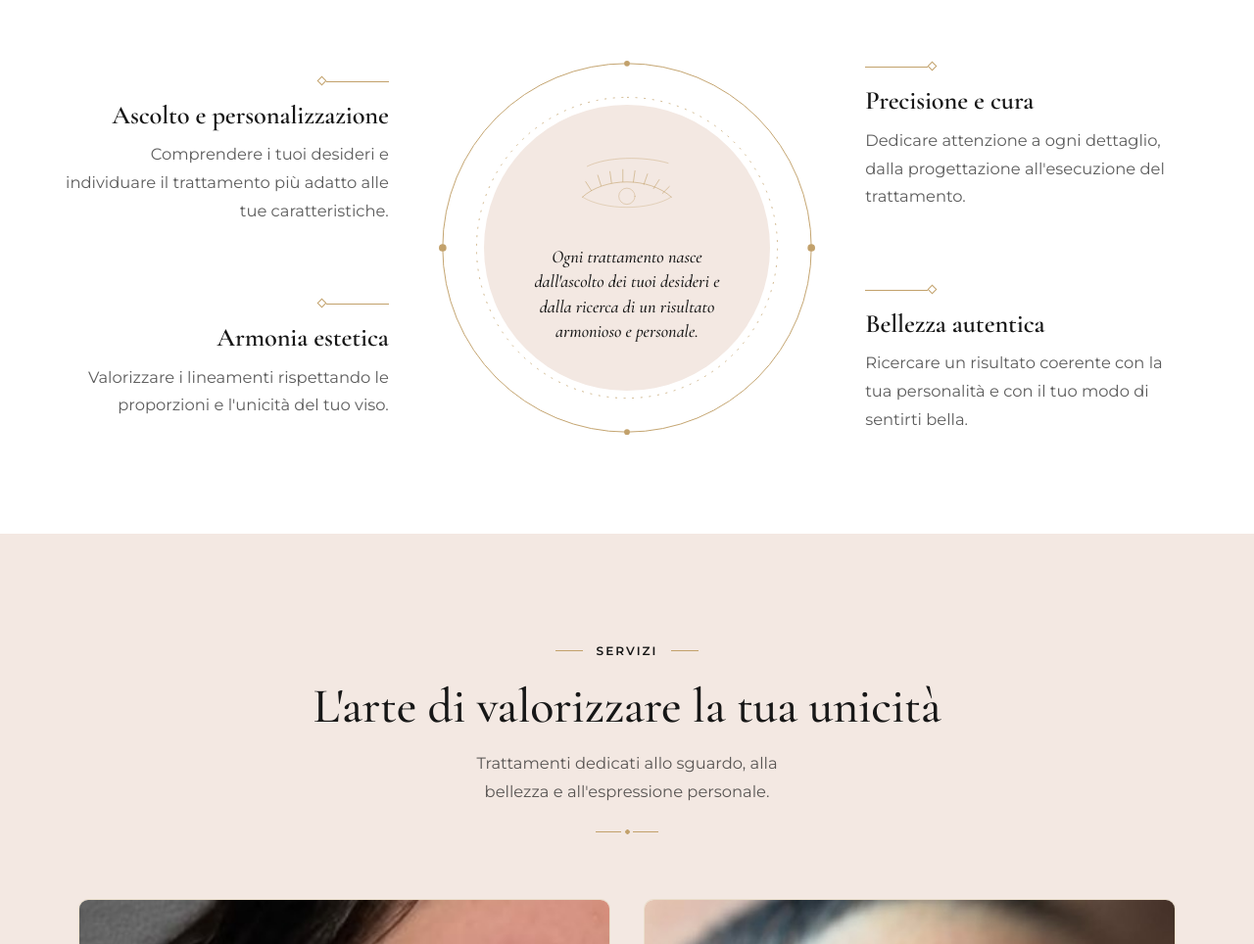
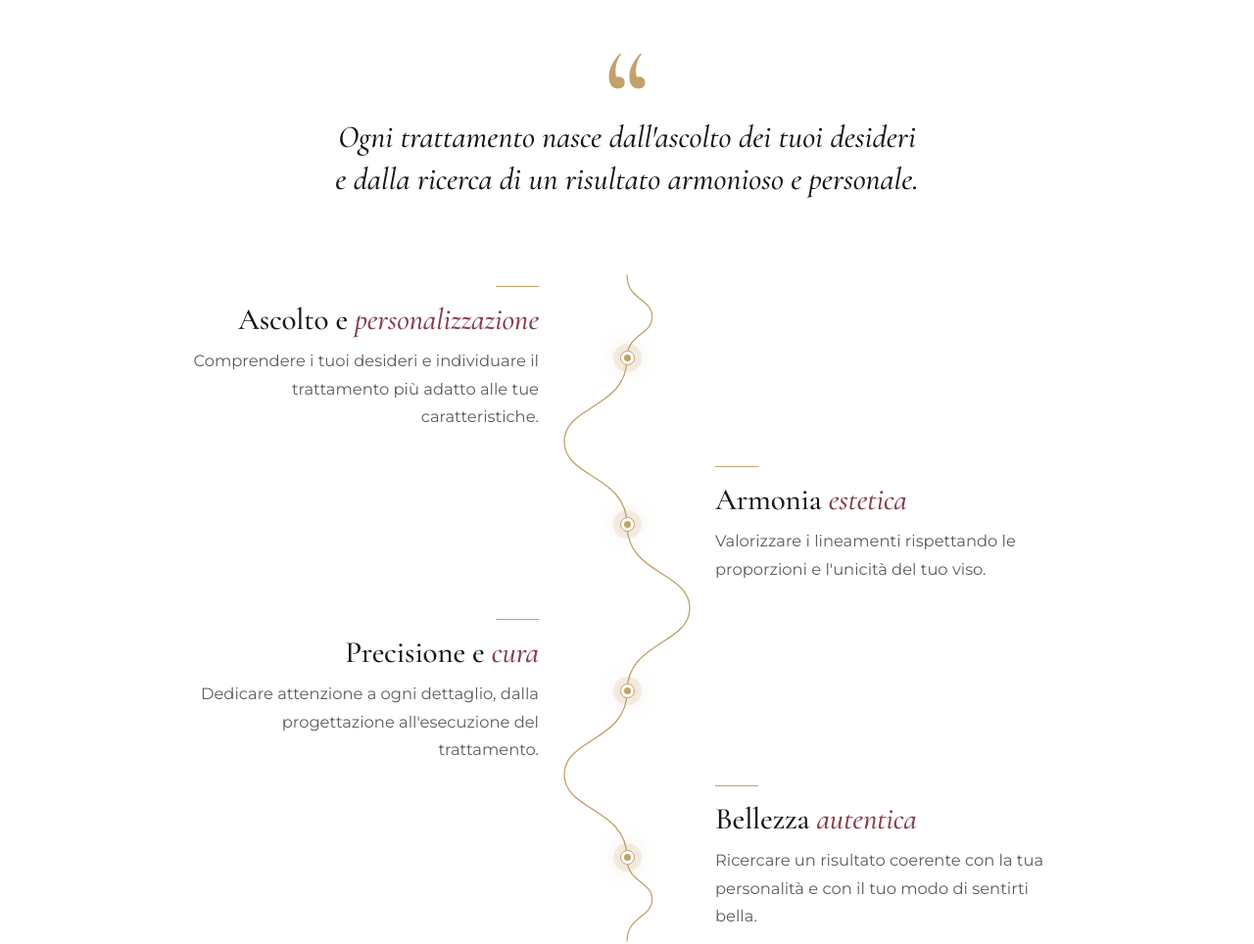
Before and after one commit to andreawebstudio/serena-vicari, a plain HTML site: page index.html in a window 1280 px wide. Shown: the part 2893-3857 px from the top of the page at 98% size. Drawn offline with nearby package versions, Linux system fonts and the light colour scheme.

Commit message:
Servizi più compatti e nuova sezione Approccio "fine line"
- Box servizi: testi tutti in Montserrat, titoli allineati a sinistra, dimensioni ridotte
- Approccio: citazione editoriale e filo sottile che si disegna allo scroll
  collegando i quattro principi, al posto del cerchio centrale

Co-Authored-By: Claude Opus 5.5 <noreply@anthropic.com>

```diff
--- a/css/style.css
+++ b/css/style.css
@@ -359,69 +359,74 @@ address { font-style: normal; }
 .card p { color: var(--text-soft); }
 
 /* ==========================================================
-   APPROCCIO — costellazione attorno a un "halo" centrale
+   APPROCCIO — "Fine line": un filo sottile che unisce i principi
+   e si disegna con lo scroll
    ========================================================== */
-.constellation {
+.approach-quote {
+  position: relative;
+  max-width: 760px; margin: 0 auto clamp(48px, 6vw, 80px);
+  text-align: center;
+  font-family: var(--serif); font-style: italic; font-weight: 500;
+  font-size: clamp(1.45rem, 1.2rem + 1vw, 2.15rem); line-height: 1.35; color: var(--black);
+  text-wrap: balance;
+}
+.approach-quote::before {
+  content: "\201C"; display: block;
+  font-size: 4.2em; line-height: .55; height: .42em; color: var(--gold); font-style: normal;
+}
+
+.fineline {
+  position: relative;
   display: grid;
-  grid-template-columns: minmax(0, 1fr) auto minmax(0, 1fr);
-  align-items: center;
-  gap: clamp(28px, 4vw, 64px);
-  max-width: 1160px; margin-inline: auto;
+  grid-template-columns: minmax(0, 1fr) 180px minmax(0, 1fr);
+  grid-auto-rows: minmax(170px, 1fr);
+  max-width: 1040px; margin-inline: auto;
 }
-.pillars { display: flex; flex-direction: column; gap: clamp(48px, 6vw, 88px); }
-.pillar { position: relative; }
-.pillar h3 { font-size: clamp(1.4rem, 1.25rem + .5vw, 1.75rem); font-weight: 600; margin-bottom: 10px; }
-.pillar p { color: var(--text-soft); max-width: 330px; }
-.pillars--left .pillar { text-align: right; }
-.pillars--left .pillar p { margin-left: auto; }
+.fineline-svg {
+  grid-column: 2; grid-row: 1 / span 4;
+  width: 100%; height: 100%;
+  overflow: visible; pointer-events: none;
+}
+.fineline-svg path {
+  fill: none; stroke: var(--gold); stroke-width: 1.2; stroke-linecap: round;
+  vector-effect: non-scaling-stroke;
+}
+.fineline-svg .fl-ghost { stroke: rgba(194,161,107,.22); }
 
-/* Segno lineare champagne che "punta" verso il centro */
-.pillar-mark { display: block; position: relative; height: 9px; width: 72px; margin-bottom: 16px; }
-.pillar-mark::before {
-  content: ""; position: absolute; top: 4px; height: 1px; width: 64px; background: var(--gold);
-  transform-origin: var(--origin, left);
-  transition: transform .9s var(--ease) .15s;
+.fl-node {
+  grid-column: 2; align-self: center; justify-self: center;
+  position: relative; width: 15px; height: 15px; border-radius: 50%;
+  background: var(--white); border: 1px solid var(--gold);
+  transition: background-color .5s var(--ease), box-shadow .6s var(--ease), transform .6s var(--ease);
+  transform: scale(.7);
 }
-.pillar-mark::after {
-  content: ""; position: absolute; top: 0; width: 7px; height: 7px;
-  border: 1px solid var(--gold); transform: rotate(45deg); background: var(--white);
+.fl-node::after {
+  content: ""; position: absolute; inset: 3px; border-radius: 50%; background: var(--gold);
+  transform: scale(0); transition: transform .5s var(--ease);
 }
-.pillars--left .pillar-mark { margin-left: auto; --origin: right; }
-.pillars--left .pillar-mark::before { right: 0; }
-.pillars--left .pillar-mark::after { left: 0; }
-.pillars--right .pillar-mark::before { left: 0; }
-.pillars--right .pillar-mark::after { right: 0; }
-.js .pillar .pillar-mark::before { transform: scaleX(0); }
-.js .pillar.is-visible .pillar-mark::before { transform: scaleX(1); }
+.fl-node.is-on { transform: scale(1); box-shadow: 0 0 0 7px rgba(194,161,107,.16), 0 0 22px 2px rgba(194,161,107,.35); }
+.fl-node.is-on::after { transform: scale(1); }
+.fl-node:nth-of-type(1) { grid-row: 1; }
+.fl-node:nth-of-type(2) { grid-row: 2; }
+.fl-node:nth-of-type(3) { grid-row: 3; }
+.fl-node:nth-of-type(4) { grid-row: 4; }
 
-.halo {
-  position: relative;
-  width: clamp(300px, 30vw, 400px);
-  aspect-ratio: 1;
-  display: grid; place-items: center;
+.fl-item { align-self: center; padding-block: 10px; }
+.fl-item:nth-of-type(1) { grid-row: 1; grid-column: 1; }
+.fl-item:nth-of-type(2) { grid-row: 2; grid-column: 3; }
+.fl-item:nth-of-type(3) { grid-row: 3; grid-column: 1; }
+.fl-item:nth-of-type(4) { grid-row: 4; grid-column: 3; }
+.fl-item:nth-of-type(odd) { text-align: right; }
+.fl-item h3 {
+  font-size: clamp(1.55rem, 1.3rem + .8vw, 2.1rem); font-weight: 500; margin-bottom: 10px;
 }
-.halo-rings { position: absolute; inset: 0; width: 100%; height: 100%; overflow: visible; transform: rotate(-90deg); }
-.ring { fill: none; stroke: var(--gold); stroke-width: 1; }
-.ring--mid { stroke-dasharray: 2 7; opacity: .8; }
-.ring-dot { fill: var(--gold); }
-.js .halo .ring--outer { stroke-dasharray: 1232; stroke-dashoffset: 1232; transition: stroke-dashoffset 1.6s var(--ease) .1s; }
-.js .halo.is-visible .ring--outer { stroke-dashoffset: 0; }
-.js .halo .ring-dot { opacity: 0; transition: opacity .5s var(--ease) 1.4s; }
-.js .halo.is-visible .ring-dot { opacity: 1; }
-
-.halo-core {
-  position: relative;
-  width: 76%; aspect-ratio: 1; border-radius: 50%;
-  background: var(--nude);
-  display: flex; flex-direction: column; align-items: center; justify-content: center;
-  padding: 12%;
-  text-align: center;
+.fl-item h3 em { font-style: italic; color: var(--ruby); }
+.fl-item p { color: var(--text-soft); max-width: 360px; margin: 0; }
+.fl-item:nth-of-type(odd) p { margin-left: auto; }
+.fl-item::before {
+  content: ""; display: block; width: 44px; height: 1px; background: var(--gold); margin-bottom: 16px;
 }
-.halo-core svg { width: 62%; color: var(--gold); margin-bottom: 12px; }
-.halo-quote {
-  font-family: var(--serif); font-style: italic; font-weight: 500;
-  font-size: clamp(1rem, .9rem + .3vw, 1.18rem); line-height: 1.4; color: var(--black);
-}
+.fl-item:nth-of-type(odd)::before { margin-left: auto; }
 
 /* ==========================================================
    SERVIZI
@@ -430,8 +435,8 @@ address { font-style: normal; }
   display: grid;
   grid-template-columns: repeat(2, minmax(0, 1fr));
   grid-auto-rows: 1fr;
-  gap: clamp(20px, 2.6vw, 36px);
-  max-width: 1120px; margin-inline: auto;
+  gap: clamp(18px, 2.2vw, 28px);
+  max-width: 900px; margin-inline: auto;
 }
 .service {
   display: flex; flex-direction: column;
@@ -446,15 +451,11 @@ address { font-style: normal; }
 .service-media { aspect-ratio: 4 / 3; overflow: hidden; background: var(--nude); }
 .service-media img { width: 100%; height: 100%; object-fit: cover; transition: transform .5s var(--ease); }
 .service:hover .service-media img { transform: scale(1.03); }
-.service-body { flex: 1; padding: clamp(28px, 3vw, 44px); }
-.service h3 { font-size: var(--fs-h3); margin-bottom: 18px; text-align: center; }
-.service h3::after { content: ""; display: block; width: 32px; height: 1px; margin: 16px auto 0; background: var(--gold); }
-.service p { color: var(--text-soft); }
-.service-note {
-  font-family: var(--serif); font-style: italic; font-weight: 500;
-  font-size: 1.22rem; line-height: 1.4; color: var(--black) !important;
-}
-.service-note--top { margin-bottom: 1em; }
+.service-body { flex: 1; padding: clamp(22px, 2.4vw, 30px); text-align: left; }
+.service h3 { font-size: clamp(1.4rem, 1.25rem + .5vw, 1.7rem); margin-bottom: 14px; text-align: left; }
+.service h3::after { content: ""; display: block; width: 32px; height: 1px; margin: 12px 0 0; background: var(--gold); }
+.service p { color: var(--text-soft); font-size: .92rem; line-height: 1.7; margin-bottom: .8em; }
+.service p:last-child { margin-bottom: 0; }
 
 /* ==========================================================
    COME FUNZIONA — percorso animato
@@ -681,10 +682,10 @@ address { font-style: normal; }
   *, *::before, *::after { transition-duration: .01ms !important; transition-delay: 0s !important; animation: none !important; }
   .js .reveal { opacity: 1; transform: none; }
   .js .journey .journey-fill { transform: none !important; }
-  .js .journey .jstep-num circle, .js .halo .ring--outer { stroke-dashoffset: 0; }
+  .js .journey .jstep-num circle { stroke-dashoffset: 0; }
   .js .journey .jstep-num > span, .js .journey .jstep h3, .js .journey .jstep p { opacity: 1; transform: none; }
-  .js .pillar .pillar-mark::before { transform: none; }
-  .js .halo .ring-dot { opacity: 1; }
+  .fineline-svg .fl-draw { stroke-dashoffset: 0 !important; }
+  .fl-node { transform: scale(1); }
   .card:hover, .service:hover, .jstep:hover .jstep-num { transform: none; }
   .service:hover .service-media img { transform: none; }
 }
@@ -710,14 +711,6 @@ address { font-style: normal; }
 
   .cards-3 { grid-template-columns: 1fr; max-width: 560px; margin-inline: auto; }
 
-  .constellation { grid-template-columns: 1fr; gap: 48px; max-width: 560px; }
-  .halo { order: -1; justify-self: center; width: min(86vw, 340px); }
-  .pillars { gap: 40px; }
-  .pillars--left .pillar, .pillars--right .pillar { text-align: center; }
-  .pillar p { margin-inline: auto; }
-  .pillars--left .pillar-mark, .pillars--right .pillar-mark { margin-inline: auto; width: 9px; height: 9px; }
-  .pillar-mark::before { display: none; }
-  .pillars--left .pillar-mark::after, .pillars--right .pillar-mark::after { left: 1px; right: auto; }
 
   .journey-steps { grid-template-columns: repeat(2, minmax(0, 1fr)); row-gap: 48px; }
   .journey-track { display: none; }
@@ -725,7 +718,14 @@ address { font-style: normal; }
 
 /* Smartphone e tablet stretti */
 @media (max-width: 760px) {
-  .services { grid-template-columns: 1fr; grid-auto-rows: auto; max-width: 560px; }
+  .services { grid-template-columns: 1fr; grid-auto-rows: auto; max-width: 440px; }
+
+  .fineline { grid-template-columns: 44px minmax(0, 1fr); grid-auto-rows: auto; column-gap: 18px; max-width: 520px; }
+  .fineline-svg { grid-column: 1; }
+  .fl-node { grid-column: 1; }
+  .fl-item:nth-of-type(n) { grid-column: 2; text-align: left; padding-block: 18px; }
+  .fl-item:nth-of-type(n) p { margin-left: 0; }
+  .fl-item:nth-of-type(n)::before { margin-left: 0; }
 
   .journey { max-width: 460px; }
   .journey-steps { grid-template-columns: 1fr; row-gap: 0; }
--- a/index.html
+++ b/index.html
@@ -189,55 +189,34 @@
           <span class="divider" aria-hidden="true"></span>
         </header>
 
-        <div class="constellation">
-          <ul class="pillars pillars--left">
-            <li class="pillar reveal">
-              <span class="pillar-mark" aria-hidden="true"></span>
-              <h3>Ascolto e personalizzazione</h3>
-              <p>Comprendere i tuoi desideri e individuare il trattamento più adatto alle tue caratteristiche.</p>
-            </li>
-            <li class="pillar reveal">
-              <span class="pillar-mark" aria-hidden="true"></span>
-              <h3>Armonia estetica</h3>
-              <p>Valorizzare i lineamenti rispettando le proporzioni e l'unicità del tuo viso.</p>
-            </li>
-          </ul>
+        <p class="approach-quote reveal">Ogni trattamento nasce dall'ascolto dei tuoi desideri e dalla ricerca di un risultato armonioso e personale.</p>
 
-          <figure class="halo reveal" aria-hidden="true">
-            <svg class="halo-rings" viewBox="0 0 400 400" focusable="false">
-              <circle cx="200" cy="200" r="196" class="ring ring--outer"/>
-              <circle cx="200" cy="200" r="160" class="ring ring--mid"/>
-              <circle cx="200" cy="4" r="4" class="ring-dot"/>
-              <circle cx="396" cy="200" r="3" class="ring-dot"/>
-              <circle cx="200" cy="396" r="4" class="ring-dot"/>
-              <circle cx="4" cy="200" r="3" class="ring-dot"/>
-            </svg>
-            <div class="halo-core">
-              <svg viewBox="0 0 300 200" focusable="false">
-                <g fill="none" stroke="currentColor" stroke-linecap="round" stroke-width="1.4">
-                  <path d="M40 112 C 95 62, 205 62, 260 112"/>
-                  <path d="M40 112 C 95 146, 205 146, 260 112" opacity=".6"/>
-                  <circle cx="150" cy="110" r="20" opacity=".7"/>
-                  <path d="M62 96l-14-22M86 84l-8-26M112 77l-4-28M140 74v-30M166 75l4-28M192 81l9-26M216 91l14-22M238 103l17-17"/>
-                  <path d="M52 36 C 100 12, 190 10, 252 28" opacity=".7"/>
-                </g>
-              </svg>
-              <p class="halo-quote">Ogni trattamento nasce dall'ascolto dei tuoi desideri e dalla ricerca di un risultato armonioso e personale.</p>
-            </div>
-          </figure>
+        <div class="fineline" data-fineline>
+          <svg class="fineline-svg" aria-hidden="true" focusable="false">
+            <path class="fl-ghost" d=""/>
+            <path class="fl-draw" d=""/>
+          </svg>
+          <span class="fl-node" aria-hidden="true"></span>
+          <span class="fl-node" aria-hidden="true"></span>
+          <span class="fl-node" aria-hidden="true"></span>
+          <span class="fl-node" aria-hidden="true"></span>
 
-          <ul class="pillars pillars--right">
-            <li class="pillar reveal">
-              <span class="pillar-mark" aria-hidden="true"></span>
-              <h3>Precisione e cura</h3>
-              <p>Dedicare attenzione a ogni dettaglio, dalla progettazione all'esecuzione del trattamento.</p>
-            </li>
-            <li class="pillar reveal">
-              <span class="pillar-mark" aria-hidden="true"></span>
-              <h3>Bellezza autentica</h3>
-              <p>Ricercare un risultato coerente con la tua personalità e con il tuo modo di sentirti bella.</p>
-            </li>
-          </ul>
+          <div class="fl-item reveal">
+            <h3>Ascolto e <em>personalizzazione</em></h3>
+            <p>Comprendere i tuoi desideri e individuare il trattamento più adatto alle tue caratteristiche.</p>
+          </div>
+          <div class="fl-item reveal">
+            <h3>Armonia <em>estetica</em></h3>
+            <p>Valorizzare i lineamenti rispettando le proporzioni e l'unicità del tuo viso.</p>
+          </div>
+          <div class="fl-item reveal">
+            <h3>Precisione e <em>cura</em></h3>
+            <p>Dedicare attenzione a ogni dettaglio, dalla progettazione all'esecuzione del trattamento.</p>
+          </div>
+          <div class="fl-item reveal">
+            <h3>Bellezza <em>autentica</em></h3>
+            <p>Ricercare un risultato coerente con la tua personalità e con il tuo modo di sentirti bella.</p>
+          </div>
         </div>
       </div>
     </section>
@@ -262,7 +241,7 @@
               <h3>Extension ciglia</h3>
               <p>Valorizza il tuo sguardo attraverso un trattamento estetico dedicato alla definizione, alla lunghezza e al volume delle ciglia.</p>
               <p>La scelta dell'effetto viene valutata in base alle caratteristiche delle ciglia naturali, alla forma dell'occhio e alle tue preferenze estetiche.</p>
-              <p class="service-note">Un dettaglio capace di esprimere la tua personalità.</p>
+              <p>Un dettaglio capace di esprimere la tua personalità.</p>
             </div>
           </article>
 
@@ -298,7 +277,7 @@
             </figure>
             <div class="service-body">
               <h3>Tattoo Fine Line</h3>
-              <p class="service-note service-note--top">Piccoli dettagli, linee sottili e significati personali.</p>
+              <p>Piccoli dettagli, linee sottili e significati personali.</p>
               <p>I tatuaggi Fine Line rappresentano un modo delicato e raffinato di raccontare una storia, custodire un ricordo o esprimere la propria individualità.</p>
               <p>Ogni progetto viene valutato tenendo conto del soggetto, della posizione e delle caratteristiche del disegno.</p>
             </div>
--- a/js/main.js
+++ b/js/main.js
@@ -93,6 +93,64 @@
     }
   }
 
+  /* ---------- Approccio: filo "fine line" disegnato con lo scroll ---------- */
+  var fl = document.querySelector('[data-fineline]');
+  if (fl) {
+    var svg = fl.querySelector('.fineline-svg');
+    var ghost = fl.querySelector('.fl-ghost');
+    var draw = fl.querySelector('.fl-draw');
+    var nodes = Array.prototype.slice.call(fl.querySelectorAll('.fl-node'));
+    var reduce = window.matchMedia('(prefers-reduced-motion: reduce)').matches;
+    var len = 0, stops = [];
+
+    var build = function () {
+      var box = svg.getBoundingClientRect();
+      var W = box.width, H = box.height;
+      if (!W || !H) return;
+      svg.setAttribute('viewBox', '0 0 ' + W + ' ' + H);
+      var cx = W / 2;
+      var A = Math.min(W / 2 - 4, 64);
+      var ys = nodes.map(function (n) {
+        var r = n.getBoundingClientRect();
+        return r.top + r.height / 2 - box.top;
+      });
+      var pts = [0].concat(ys, [H]);
+      var d = 'M' + cx + ' 0';
+      for (var i = 1; i < pts.length; i++) {
+        var ya = pts[i - 1], yb = pts[i], h = yb - ya, ym = ya + h / 2;
+        var s = (i % 2 ? 1 : -1) * A;
+        if (i === 1 || i === pts.length - 1) s *= .4;
+        d += ' C' + cx + ' ' + (ya + h * .3) + ' ' + (cx + s) + ' ' + (ym - h * .22) + ' ' + (cx + s) + ' ' + ym;
+        d += ' C' + (cx + s) + ' ' + (ym + h * .22) + ' ' + cx + ' ' + (yb - h * .3) + ' ' + cx + ' ' + yb;
+      }
+      ghost.setAttribute('d', d);
+      draw.setAttribute('d', d);
+      len = draw.getTotalLength();
+      draw.style.strokeDasharray = len;
+      stops = ys.map(function (y) { return y / H; });
+      update();
+    };
+
+    var update = function () {
+      if (!len) return;
+      var r = fl.getBoundingClientRect();
+      var vh = window.innerHeight;
+      var p = reduce ? 1 : Math.min(1, Math.max(0, (vh * 0.62 - r.top) / r.height));
+      draw.style.strokeDashoffset = len * (1 - p);
+      nodes.forEach(function (n, i) { n.classList.toggle('is-on', p >= stops[i] - 0.005); });
+    };
+
+    var raf = 0;
+    window.addEventListener('scroll', function () {
+      if (raf) return;
+      raf = requestAnimationFrame(function () { raf = 0; update(); });
+    }, { passive: true });
+    window.addEventListener('resize', build);
+    window.addEventListener('load', build);
+    if (document.fonts && document.fonts.ready) document.fonts.ready.then(build);
+    build();
+  }
+
   /* ---------- FAQ accordion (tutte chiuse all'avvio) ---------- */
   document.querySelectorAll('[data-accordion] .faq-q button').forEach(function (btn) {
     var panel = document.getElementById(btn.getAttribute('aria-controls'));
```
